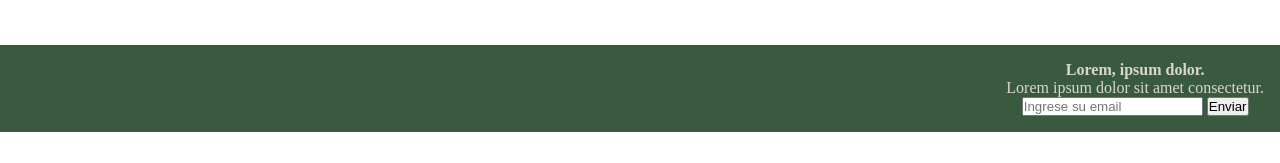
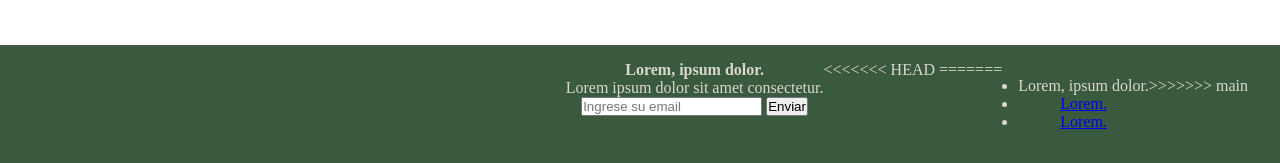
Before and after one commit to panchomacias/webflex, a plain HTML site: page index.html in a window 1280 px wide. Shown: the part 3001-3164 px from the top of the page. Before the commit the page ends 3133 px from the top, so only its background shows below. Drawn offline with Linux system fonts and the light colour scheme.

Commit message:
¨ver1.3¨

```diff
--- a/index.html
+++ b/index.html
@@ -85,6 +85,19 @@
           </form>
         </div>
       </div>
+<<<<<<< HEAD
+=======
+    </main>
+    <!-- <p>Lorem ipsum dolor sit amet.</p> -->
+    <!-- Footer -->
+    <footer class="footer">
+      <ul>
+          <li><p>Lorem, ipsum dolor.</p></li>
+          <li><a href="./pages/aboutus.html">Lorem.</a></li>
+          <li><a href="./pages/servicios.html">Lorem.</a></li>
+        </ul>
+      </div>
+>>>>>>> main
     </footer>
     </body>
 </html>
```
